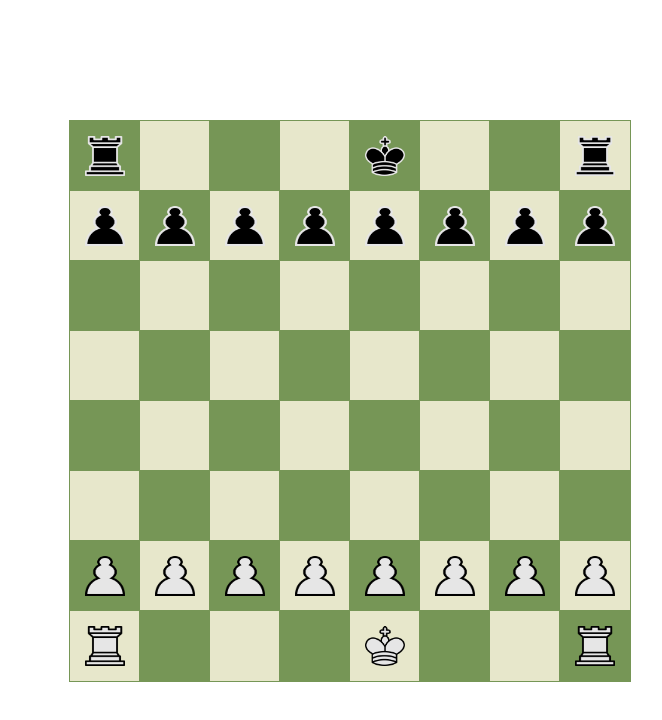
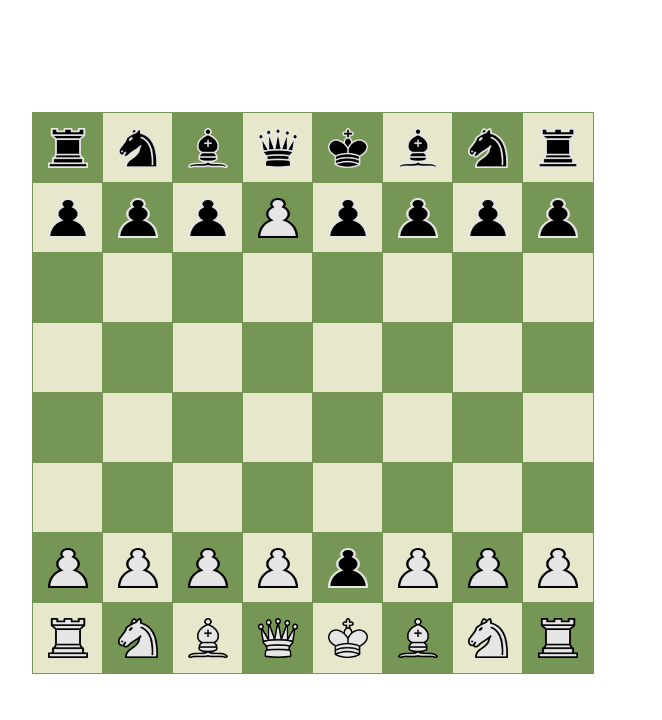
Before and after one commit to Ebad-urRehman/chessGameAi, a React (Vite) app: page / in a window 1280 px wide. Shown: the top 720 px of the page, without its empty margins (291-953 px from the left). Built offline with nearby package versions, Linux system fonts and the light colour scheme.

Commit message:
pawn promotion added

```diff
--- a/src/App.css
+++ b/src/App.css
@@ -3,6 +3,8 @@
     margin: 0 auto;
     padding: 2rem;
     text-align: center;
+    display: flex;
+    flex-direction: row;
   }
 
   .card {
@@ -63,3 +65,44 @@
     place-content: center;
     color:black;
 }
+
+
+.pawn-upgrade-black {
+  width:70px;
+  display: flex;
+  flex-direction: column;
+  border: 2px solid black;
+  border-radius: 5px;
+  background-color: #e7e7cb;
+}
+
+.pawn-upgrade-hidden {
+  visibility: hidden;
+}
+
+.pawn-upgrade-white {
+  width:70px;
+  display: flex;
+  flex-direction: column;
+  border: 2px solid black;
+  border-radius: 5px;
+  background-color: #769656;
+}
+
+
+
+.pawn-upgrade-tile {
+  width: 70px;
+  height: 70px;
+  display: flex;
+  align-items: center;
+  justify-content: center;
+  border-bottom: 1px solid black;
+}
+
+.pawn-upgrade-piece {
+    width: 40px;
+    height: 40px;
+    place-content: center;
+    color:black;
+}
--- a/src/App.jsx
+++ b/src/App.jsx
@@ -2,6 +2,7 @@ import { useState } from 'react'
 import './App.css'
 import Board from './Components/Board'
 import React from 'react'
+import { TilePawnSelection } from './Components/tile'
 
 
 function App() {
--- a/src/Components/Board.jsx
+++ b/src/Components/Board.jsx
@@ -1,4 +1,4 @@
-import Tile from "./Tile"
+import Tile, { TilePawnSelection } from "./Tile"
 import React from "react"
 
 export default function Board() {
@@ -11,7 +11,7 @@ export default function Board() {
         '1 1': {'url': './images/pawn_w.png', 'name': 'pawn_w', 'i': 1, 'j': 1},
         '2 1': {'url': './images/pawn_w.png', 'name': 'pawn_w', 'i': 2, 'j': 1},
         '3 1': {'url': './images/pawn_w.png', 'name': 'pawn_w', 'i': 3, 'j': 1},
-        '4 1': {'url': './images/pawn_w.png', 'name': 'pawn_w', 'i': 4, 'j': 1},
+        '4 1': {'url': './images/pawn_b.png', 'name': 'pawn_b', 'i': 4, 'j': 1},
         '5 1': {'url': './images/pawn_w.png', 'name': 'pawn_w', 'i': 5, 'j': 1},
         '6 1': {'url': './images/pawn_w.png', 'name': 'pawn_w', 'i': 6, 'j': 1},
         '7 1': {'url': './images/pawn_w.png', 'name': 'pawn_w', 'i': 7, 'j': 1},
@@ -29,30 +29,30 @@ export default function Board() {
 
 
         '0 0': {'url': './images/rook_w.png', 'name': 'rook_w', 'i': 0, 'j': 0},
-        // '1 0': {'url': './images/knight_w.png', 'name': 'knight_w', 'i': 1, 'j': 0},
-        // '2 0': {'url': './images/bishop_w.png', 'name': 'bishop_w', 'i': 2, 'j': 0},
-        // '3 0': {'url': './images/queen_w.png', 'name': 'queen_w', 'i': 3, 'j': 0},
+        '1 0': {'url': './images/knight_w.png', 'name': 'knight_w', 'i': 1, 'j': 0},
+        '2 0': {'url': './images/bishop_w.png', 'name': 'bishop_w', 'i': 2, 'j': 0},
+        '3 0': {'url': './images/queen_w.png', 'name': 'queen_w', 'i': 3, 'j': 0},
         '4 0': {'url': './images/king_w.png', 'name': 'king_w', 'i': 4, 'j': 0},
-        // '5 0': {'url': './images/bishop_w.png', 'name': 'bishop_w', 'i': 5, 'j': 0},
-        // '6 0': {'url': './images/knight_w.png', 'name': 'knight_w', 'i': 6, 'j': 0},
+        '5 0': {'url': './images/bishop_w.png', 'name': 'bishop_w', 'i': 5, 'j': 0},
+        '6 0': {'url': './images/knight_w.png', 'name': 'knight_w', 'i': 6, 'j': 0},
         '7 0': {'url': './images/rook_w.png', 'name': 'rook_w', 'i': 7, 'j': 0},
 
         '0 6': {'url': './images/pawn_b.png', 'name': 'pawn_b', 'i': 0, 'j': 6},
         '1 6': {'url': './images/pawn_b.png', 'name': 'pawn_b', 'i': 1, 'j': 6},
         '2 6': {'url': './images/pawn_b.png', 'name': 'pawn_b', 'i': 2, 'j': 6},
-        '3 6': {'url': './images/pawn_b.png', 'name': 'pawn_b', 'i': 3, 'j': 6},
+        '3 6': {'url': './images/pawn_w.png', 'name': 'pawn_w', 'i': 3, 'j': 6},
         '4 6': {'url': './images/pawn_b.png', 'name': 'pawn_b', 'i': 4, 'j': 6},
         '5 6': {'url': './images/pawn_b.png', 'name': 'pawn_b', 'i': 5, 'j': 6},
         '6 6': {'url': './images/pawn_b.png', 'name': 'pawn_b', 'i': 6, 'j': 6},
         '7 6': {'url': './images/pawn_b.png', 'name': 'pawn_b', 'i': 7, 'j': 6},
 
         '0 7': {'url': './images/rook_b.png', 'name': 'rook_b', 'i': 0, 'j': 7},
-        // '1 7': {'url': './images/knight_b.png', 'name': 'knight_b', 'i': 1, 'j': 7},
-        // '2 7': {'url': './images/bishop_b.png', 'name': 'bishop_b', 'i': 2, 'j': 7},
-        // '3 7': {'url': './images/queen_b.png', 'name': 'queen_b', 'i': 3, 'j': 7},
+        '1 7': {'url': './images/knight_b.png', 'name': 'knight_b', 'i': 1, 'j': 7},
+        '2 7': {'url': './images/bishop_b.png', 'name': 'bishop_b', 'i': 2, 'j': 7},
+        '3 7': {'url': './images/queen_b.png', 'name': 'queen_b', 'i': 3, 'j': 7},
         '4 7': {'url': './images/king_b.png', 'name': 'king_b', 'i': 4, 'j': 7},
-        // '5 7': {'url': './images/bishop_b.png', 'name': 'bishop_b', 'i': 5, 'j': 7},
-        // '6 7': {'url': './images/knight_b.png', 'name': 'knight_b', 'i': 6, 'j': 7},
+        '5 7': {'url': './images/bishop_b.png', 'name': 'bishop_b', 'i': 5, 'j': 7},
+        '6 7': {'url': './images/knight_b.png', 'name': 'knight_b', 'i': 6, 'j': 7},
         '7 7': {'url': './images/rook_b.png', 'name': 'rook_b', 'i': 7, 'j': 7},
     }
 
@@ -62,6 +62,8 @@ export default function Board() {
     const [highlightHints, updateHighlightHints] = React.useState(initialHighlightHints)
     const   [isKingRookMovedWhite, setIsKingRookMovedWhite] = React.useState(false)
     const [isKingRookMovedBlack, setIsKingRookMovedBlack] = React.useState(false)
+    const [pawnPromotionWhite, setPawnPromotionWhite] = React.useState([false, null])
+    const [pawnPromotionBlack, setPawnPromotionBlack] = React.useState([false, null])
 
     // danger board states
     // const []
@@ -77,6 +79,10 @@ export default function Board() {
                 setIsKingRookMovedBlack={setIsKingRookMovedBlack}
                 isKingRookMovedWhite={isKingRookMovedWhite}
                 isKingRookMovedBlack={isKingRookMovedBlack}
+                setPawnPromotionWhite={setPawnPromotionWhite}
+                setPawnPromotionBlack={setPawnPromotionBlack}
+                pawnPromotionWhite={pawnPromotionWhite}
+                pawnPromotionBlack={pawnPromotionBlack}
                 />)
         }
 
@@ -88,6 +94,13 @@ export default function Board() {
             <div className="board">
                 {tiles}
             </div>
+            <TilePawnSelection
+                setPawnPromotionWhite={setPawnPromotionWhite}
+                setPawnPromotionBlack={setPawnPromotionBlack}
+                pawnPromotionWhite={pawnPromotionWhite}
+                pawnPromotionBlack={pawnPromotionBlack}
+                updateboardState={updateboardState}
+            />
         </>
     )
 }
--- a/src/Components/Tile.jsx
+++ b/src/Components/Tile.jsx
@@ -2,11 +2,12 @@ import React from "react"
 import {highlightHintWhite, highlightHintBlack} from './HighlightHintsData'
 import {makeMove, makeMoveCastle} from './HighlightHintsData'
 import {checkCheckWhite} from './HighlightHintsData'
+import { promotePawnWhite, promotePawnBlack} from "./SeperatePiecesHighlights";
 
 var selectedElement;
 var turn = "_w"
 
-export default function Tile({i, j, highlightHints, boardState, updateHighlightHints, updateboardState, setIsKingRookMovedWhite, setIsKingRookMovedBlack, isKingRookMovedWhite, isKingRookMovedBlack}) {
+export default function Tile({i, j, highlightHints, boardState, updateHighlightHints, updateboardState, setIsKingRookMovedWhite, setIsKingRookMovedBlack, isKingRookMovedWhite, isKingRookMovedBlack, setPawnPromotionWhite, setPawnPromotionBlack, pawnPromotionWhite, pawnPromotionBlack}) {
 
     function handleClick() {
         if(turn=="_w") {
@@ -20,7 +21,7 @@ export default function Tile({i, j, highlightHints, boardState, updateHighlightH
         }
         console.log(isPieceExists)
         console.log(selectedElement)
-        ishighlightEffect == 'hint' || ishighlightEffect == 'danger'?turn=makeMove(i, j, updateboardState, selectedElement, updateHighlightHints, turn, setIsKingRookMovedWhite, setIsKingRookMovedBlack):console.log('')
+        ishighlightEffect == 'hint' || ishighlightEffect == 'danger'?turn=makeMove(i, j, updateboardState, selectedElement, updateHighlightHints, turn, setIsKingRookMovedWhite, setIsKingRookMovedBlack, setPawnPromotionWhite, setPawnPromotionBlack):console.log('')
         ishighlightEffect == 'advantage' ? turn=makeMoveCastle(i, j, updateboardState, selectedElement, updateHighlightHints, turn, setIsKingRookMovedWhite, setIsKingRookMovedBlack): console.log('not castled')
     }
 
@@ -33,7 +34,7 @@ export default function Tile({i, j, highlightHints, boardState, updateHighlightH
     return (
     <div className={`${colorClass} ${ishighlightEffect}`}
         id={`${i} ${j}`}
-        onClick={handleClick}>
+        onClick={!(pawnPromotionWhite[0] || pawnPromotionBlack[0])? handleClick:()=>(console.log('click disabled'))}>
         <Piece i={i} j={j} isPieceExists={isPieceExists}/>
     </div>
 )
@@ -49,3 +50,42 @@ function Piece(props) {
 }
 
 }
+
+
+export function TilePawnSelection({setPawnPromotionWhite, setPawnPromotionBlack, pawnPromotionWhite, pawnPromotionBlack, updateboardState}) {
+    let hiddenWhite = pawnPromotionWhite[0]==true?'':'pawn-upgrade-hidden'
+    let hiddenBlack = pawnPromotionBlack[0]==true?'':'pawn-upgrade-hidden'
+
+    return(
+    <div>
+        <div className={`pawn-upgrade-white ${hiddenWhite}`}>
+        <div className="pawn-upgrade-tile" onClick={()=>promotePawnWhite(setPawnPromotionWhite, pawnPromotionWhite, selectedElement, "queen_w", updateboardState)}>
+                <img className="pawn-upgrade-piece" src="./images/queen_w.png"></img>
+            </div>
+            <div className="pawn-upgrade-tile" onClick={()=>promotePawnWhite(setPawnPromotionWhite, pawnPromotionWhite, selectedElement, "knight_w", updateboardState)}>
+                <img className="pawn-upgrade-piece" src="./images/knight_w.png"></img>
+            </div>
+            <div className="pawn-upgrade-tile" onClick={()=>promotePawnWhite(setPawnPromotionWhite, pawnPromotionWhite, selectedElement, "bishop_w", updateboardState)}>
+                <img className="pawn-upgrade-piece" src="./images/bishop_w.png"></img>
+            </div>
+            <div className="pawn-upgrade-tile" onClick={()=>promotePawnWhite(setPawnPromotionWhite, pawnPromotionWhite, selectedElement, "rook_w", updateboardState)}>
+                <img className="pawn-upgrade-piece" src="./images/rook_w.png"></img>
+            </div>
+        </div>
+        <div className={`pawn-upgrade-black ${hiddenBlack}`}>
+            <div className="pawn-upgrade-tile">
+                <img className="pawn-upgrade-piece" src="./images/queen_b.png"  onClick={()=>promotePawnBlack(setPawnPromotionBlack, pawnPromotionBlack, selectedElement, "queen_b", updateboardState)}></img>
+            </div>
+            <div className="pawn-upgrade-tile">
+                <img className="pawn-upgrade-piece" src="./images/knight_b.png"  onClick={()=>promotePawnBlack(setPawnPromotionBlack, pawnPromotionBlack, selectedElement, "knight_b", updateboardState)}></img>
+            </div>
+            <div className="pawn-upgrade-tile">
+                <img className="pawn-upgrade-piece" src="./images/bishop_b.png"  onClick={()=>promotePawnBlack(setPawnPromotionBlack, pawnPromotionBlack, selectedElement, "bishop_b", updateboardState)}></img>
+            </div>
+            <div className="pawn-upgrade-tile">
+                <img className="pawn-upgrade-piece" src="./images/rook_b.png"  onClick={()=>promotePawnBlack(setPawnPromotionBlack, pawnPromotionBlack, selectedElement, "rook_b", updateboardState)}></img>
+            </div>
+        </div>
+    </div>
+    )
+}
```
Also changed, not shown: src/Components/HighlightHintsData.jsx (+18 -2 lines), src/Components/SeperatePiecesHighlights.jsx (+33 -1 lines).
